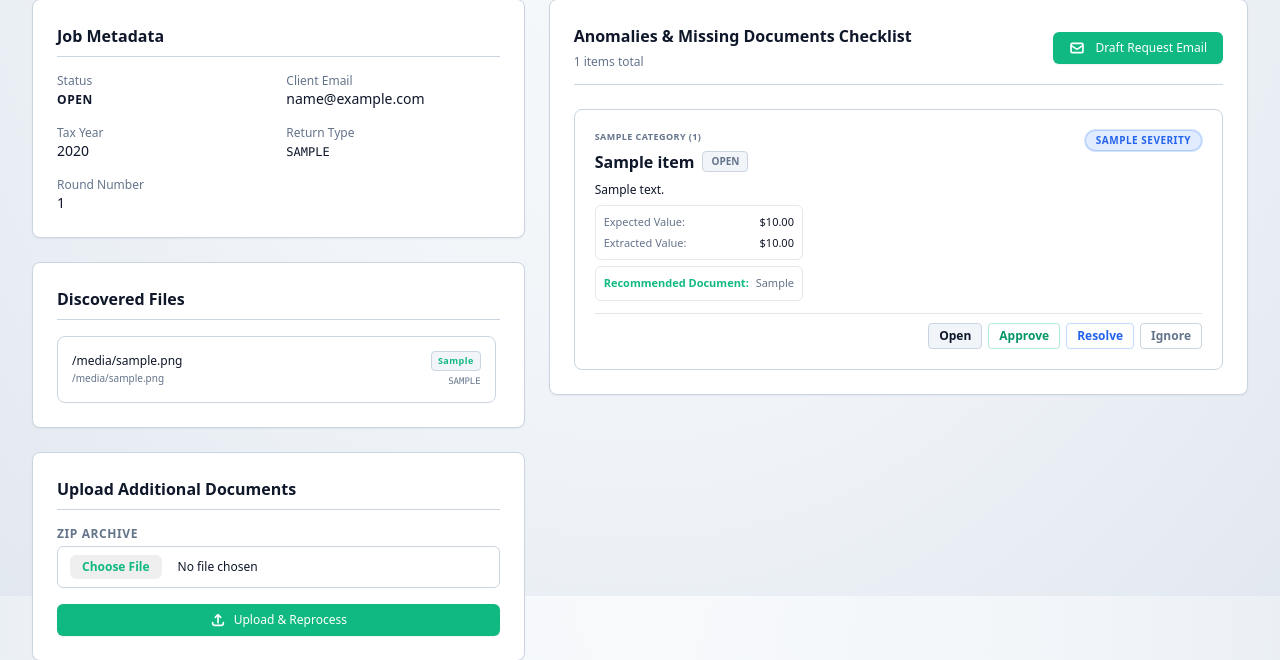
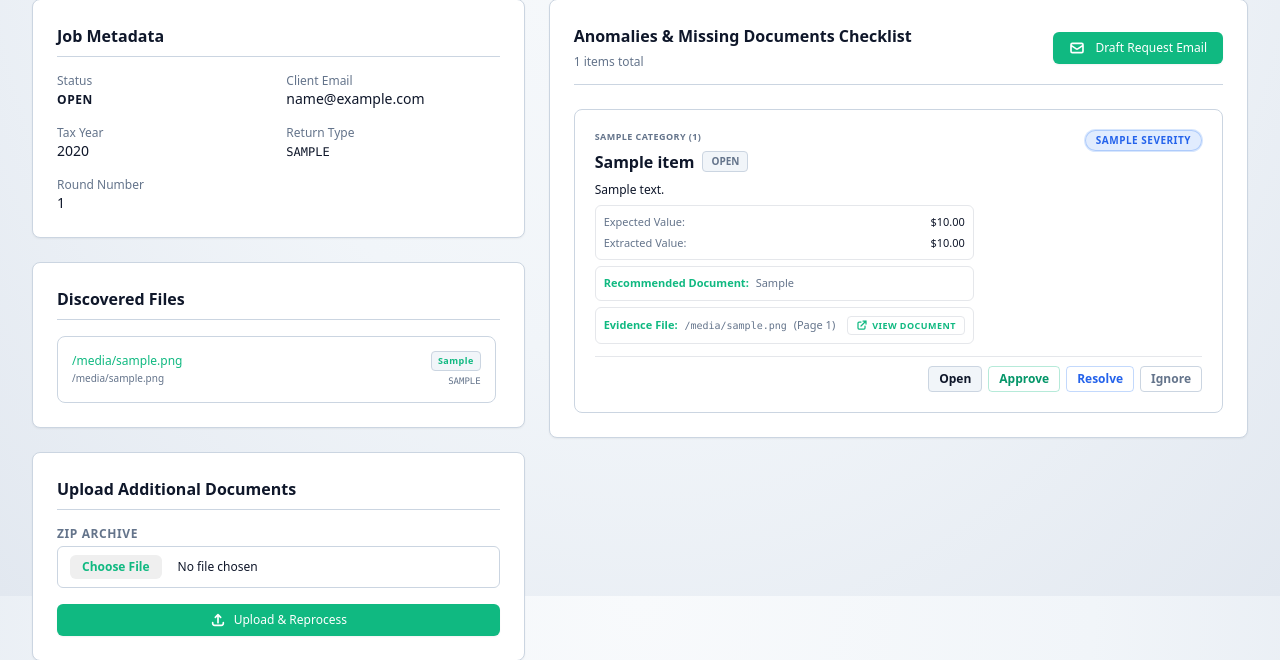
Before and after one commit to farazahmadvaival/taxcheck-ai, a FastAPI app: template templates/job_detail.html in a window 1280 px wide. Shown: the part 204-864 px from the top of the page. Run offline with FastAPI, Linux system fonts and the light colour scheme; the template is opened without the code that fills it: most values are stand-ins (such as "Sample title", 1, 10 or a date in 2020); some libraries are stand-ins or nearby versions.

Commit message:
Fix file viewing functionality by adding dynamic View Document links to checklist items and discovered files

```diff
--- a/templates/job_detail.html
+++ b/templates/job_detail.html
@@ -221,9 +221,11 @@
                     {% for file in files %}
                     <div
                         class="p-3.5 rounded-lg border border-border bg-muted/10 flex items-center justify-between gap-4">
-                        <div class="min-w-0">
-                            <div class="font-medium text-foreground truncate text-xs" title="{{ file.file_name }}">{{
-                                file.file_name }}</div>
+                        <div class="min-w-0 flex-1">
+                            <a href="/jobs/{{ job.id }}/view-file?filename={{ file.file_name }}" target="_blank"
+                                class="font-medium text-primary hover:underline truncate text-xs block" title="{{ file.file_name }}">
+                                {{ file.file_name }}
+                            </a>
                             <div class="text-[10px] text-muted-foreground truncate mt-0.5" title="{{ file.file_path }}">
                                 {{ file.file_path }}</div>
                         </div>
@@ -370,6 +372,26 @@
                                     <span class="text-foreground/80 ml-1">{{ item.recommended_document }}</span>
                                 </div>
                                 {% endif %}
+
+                                {% if item.source_file %}
+                                <div
+                                    class="text-[11px] text-muted-foreground bg-muted/40 p-2 rounded-md border border-border/60 mt-2 flex items-center justify-between gap-3">
+                                    <div class="truncate">
+                                        <strong class="text-primary font-semibold">Evidence File:</strong>
+                                        <span class="text-foreground/80 ml-1 font-mono text-[10px]" title="{{ item.source_file }}">{{ item.source_file }}</span>
+                                        {% if item.source_page %}
+                                        <span class="text-muted-foreground ml-1">(Page {{ item.source_page }})</span>
+                                        {% endif %}
+                                    </div>
+                                    <a href="/jobs/{{ job.id }}/view-file?filename={{ item.source_file }}" target="_blank"
+                                       class="inline-flex items-center space-x-1 px-2 py-0.5 rounded bg-primary/10 hover:bg-primary/20 text-primary font-bold transition-all text-[9px] uppercase tracking-wider border border-primary/20 shrink-0">
+                                        <svg class="h-3 w-3 shrink-0" fill="none" viewBox="0 0 24 24" stroke="currentColor" stroke-width="2.5">
+                                            <path stroke-linecap="round" stroke-linejoin="round" d="M10 6H6a2 2 0 00-2 2v10a2 2 0 002 2h10a2 2 0 002-2v-4M14 4h6m0 0v6m0-6L10 14" />
+                                        </svg>
+                                        <span>View Document</span>
+                                    </a>
+                                </div>
+                                {% endif %}
                             </div>
 
                             <!-- Severity Badge -->
```
Also changed, not shown: app/routes/jobs.py (+53 -2 lines), tests/test_file_viewing_route.py (added, +68 -0 lines).
